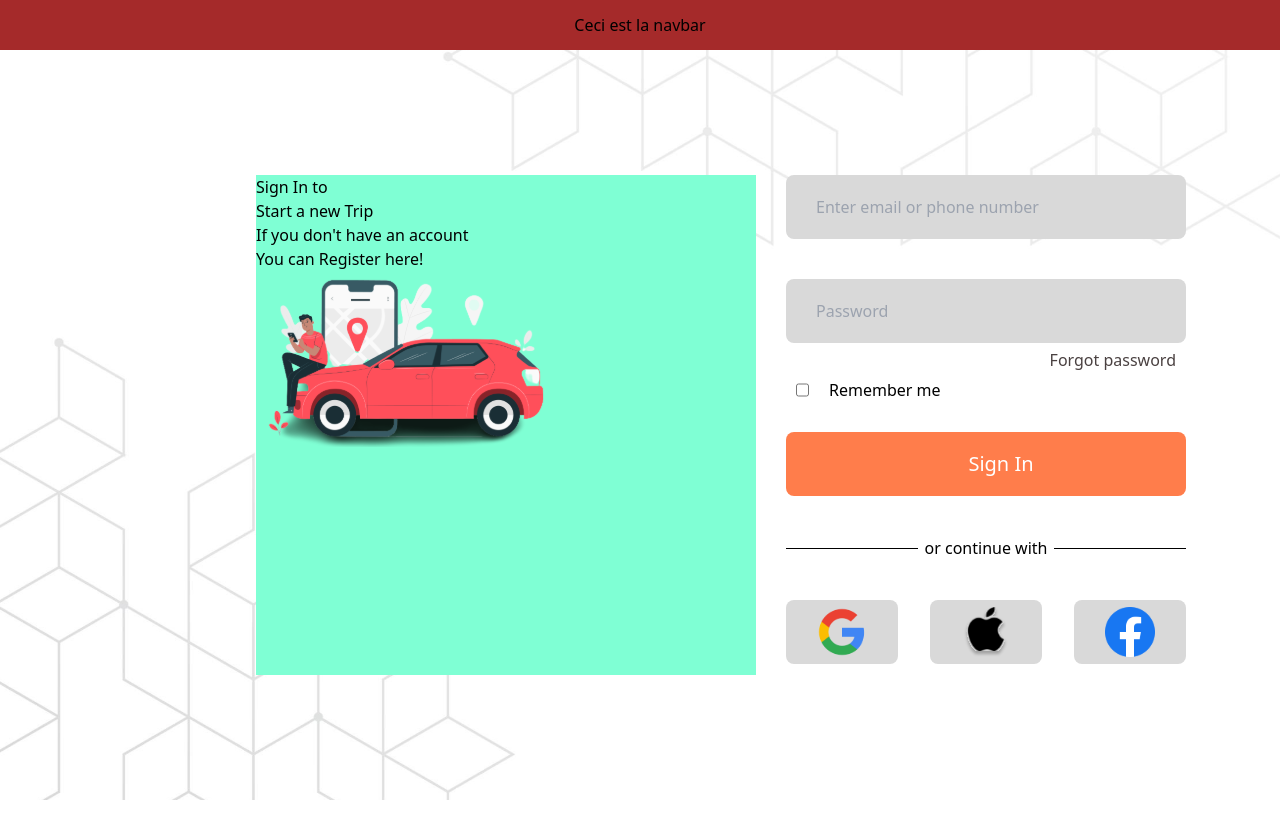
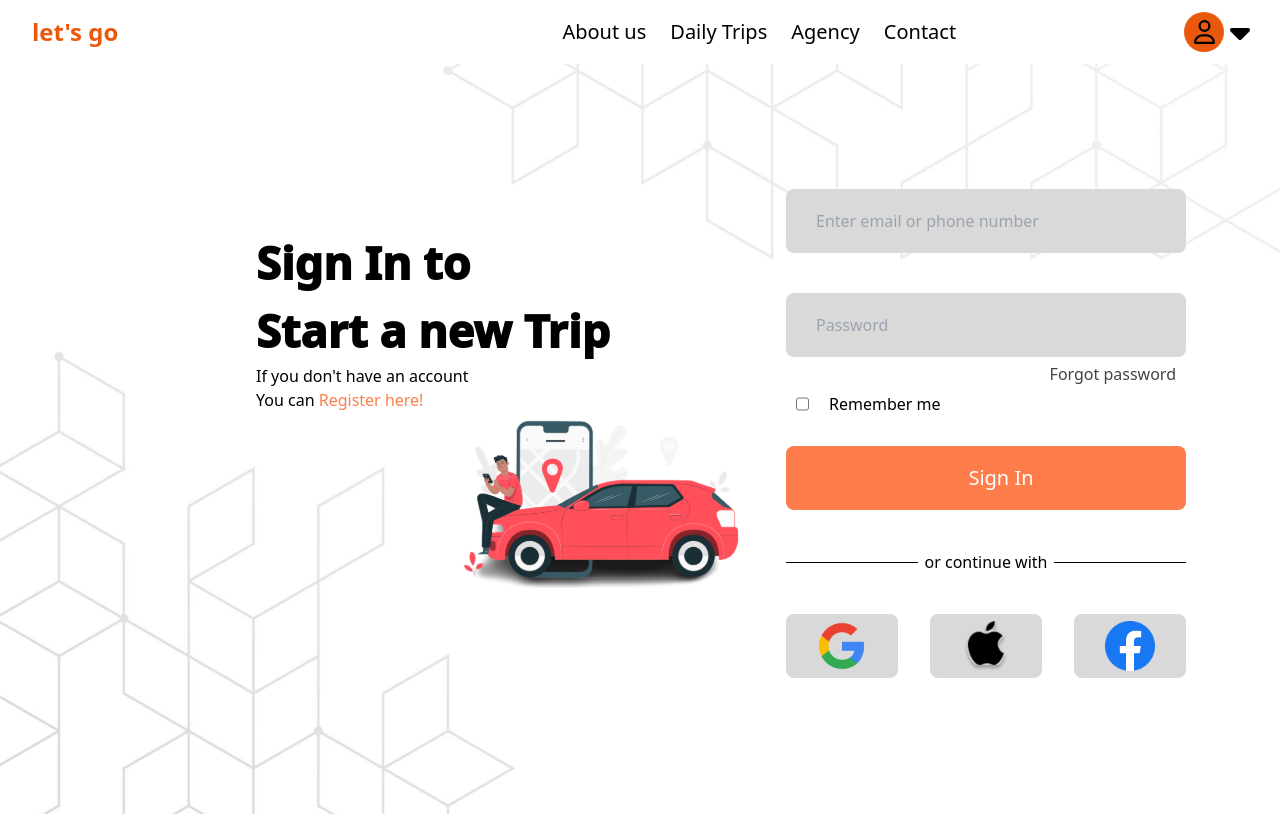
Before and after one commit to haterb4/letsgo, a Next.js app: page /login in a window 1280 px wide. Built offline with nearby package versions, Linux system fonts and the light colour scheme.

Commit message:
login ok

```diff
--- a/src/componnents/Navbar.jsx
+++ b/src/componnents/Navbar.jsx
@@ -24,7 +24,7 @@ const Navbar = ({user, }) => {
       <div className='w-96 flex items-center justify-end'>
         <button className='h-16 w-16 flex items-center justify-between'>
           <div className='h-10 w-10 bg-orange-600 rounded-full flex justify-center items-center p-3'>
-            <FontAwesomeIcon icon={faUser} className="w-8 h-8"/>
+            <FontAwesomeIcon icon={faUser} className="w-6 h-6"/>
           </div>
           <span className='h-4 w-4 flex justify-center items-center'>
             <FontAwesomeIcon icon={faCaretDown} className="w-8 h-8"/>
--- a/src/pages/login.jsx
+++ b/src/pages/login.jsx
@@ -1,4 +1,4 @@
-import React from 'react';
+import React, { useState } from 'react';
 import styles from '@/styles/login.module.css'
 import Link from 'next/link';
 import Image from 'next/image'
@@ -6,32 +6,51 @@ import google from '/public/google.svg'
 import apple from '/public/apple.svg'
 import facebook from '/public/facebook.svg'
 import car from '/public/car.svg'
+import { Navbar } from '@/componnents';
+
 
 const Login = (props) => {
+    const [username, setUsername] = useState('');
+    const [password, serPassword] = useState('');
+
+    const handleUsernameChange = (event) => {
+        setUsername(event.target.value)
+        console.log('The value of username is :', event.target.value)
+    };
+    const handlePasswordChange = (event) => {
+        serPassword(event.target.value)
+        console.log('The value of password is :', event.target.value)
+    };
+    const handleClick = (username, password) =>{
+        console.log('username :', username, ', password :', password)
+        // la suite ...
+    }
+
     return (
-        <div>
+        <div className={styles.global}>
             <div className={styles.navbar}>
-                Ceci est la navbar
+                <Navbar/>
             </div>
             <div className={styles.container}>
                 <div className={styles.leftcontainer}>
-                    <p>Sign In to<br/>Start a new Trip</p>
-                    <p>If you don't have an account <br /> You can <Link href='#'>Register here!</Link></p>
-                    <div>
-                        <Image src={car} alt="Picture of a Car" width="300" height="300"/>
+                    <p className={styles.starttext}>Sign In to<br/>Start a new Trip</p>
+                    <p>If you don't have an account <br /> You can <Link href='/signup' className={styles.link2}>Register here!</Link></p>
+                    <div className={styles.carcontainer}>
+                        <Image src={car} alt="Picture of a Car" width="300" height="300" className={styles.carimage}/>
                     </div>
                 </div>
+                <form action="/login" method='post'>
                     <div className={styles.rightcontainer}>
-                    <input type="text" className = {styles.inputtext} placeholder='Enter email or phone number' />
-                    <input type="text" className = {styles.inputtext1} placeholder='Password' />
+                        <input type="text" id='username' name='username' onChange={handleUsernameChange} value={username} className = {styles.inputtext} placeholder='Enter email or phone number' required/>
+                        <input type="text" id='password' name='password' onChange={handlePasswordChange} value={password} className = {styles.inputtext1} placeholder='Password' required/>
                         <div className={styles.link1}>
-                        <Link href='#' className = {styles.link}>Forgot password</Link>
+                            <Link href='/forgot-password' className = {styles.link}>Forgot password</Link>
                         </div>
                         <div className = {styles.remember}>
                             <input type="checkbox" name="" id="" className='mr-5'/>
                             <p>Remember me</p>
                         </div>
-                    <button className = {styles.mybutton}>Sign In</button>
+                        <button type="submit" className = {styles.mybutton} onClick={handleClick(username, password)}>Sign In</button>
                         <div className = {styles.continue}>
                             <hr className = {styles.line}/>
                             <p>or continue with</p>
@@ -49,6 +68,8 @@ const Login = (props) => {
                             </Link>
                         </div>
                     </div>
+                </form>
+
             </div>
 
         </div>
--- a/src/styles/login.module.css
+++ b/src/styles/login.module.css
@@ -1,9 +1,11 @@
+.global {
+    background-color: #F2E3DC;
+}
+
 .navbar{
     display: flex;
     justify-content: center;
     align-items: center;
-    height: 50px;
-    background-color: brown;
 }
 
 .container {
@@ -15,9 +17,9 @@
 }
 
 .leftcontainer{
-    background-color: aquamarine;
+    background-color: transparent;
     width: 500px;
-    height: 500px;
+    height: 420px;
 }
 
 .rightcontainer{
@@ -95,3 +97,22 @@
     align-items: center;
     @apply h-16 rounded-lg;
 }
+
+.starttext {
+    font-size: 45px;
+    font-weight: 1000;
+
+}
+
+.carcontainer{
+    position: relative;
+}
+
+.carimage{
+    position: absolute;
+    right: 5px;
+}
+
+.link2 {
+    color: #FF7D4B;
+}
```
Also changed, not shown: public/login-background.png (added). Lines whose indentation alone changed are shown as unchanged.
